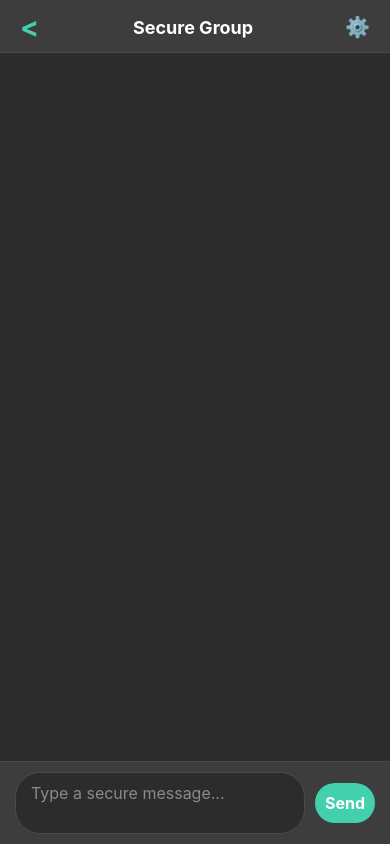
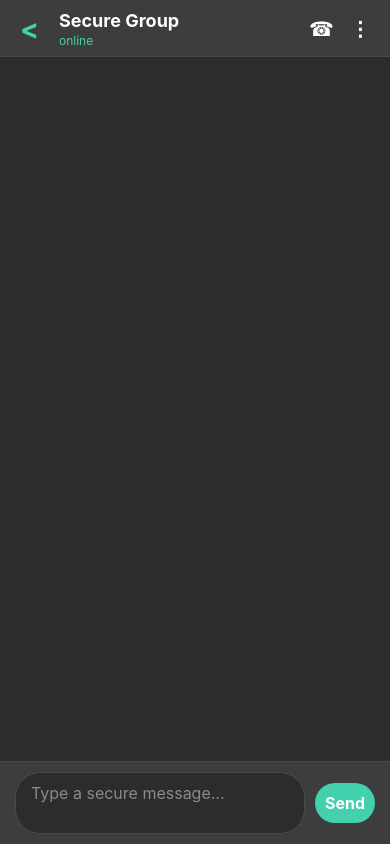
Before and after one commit to anshh02/SecureCommunicationApp, a React Native app: screen /Chat in a window 390 px wide. Built offline with nearby package versions, Linux system fonts and the light colour scheme.

Commit message:
Fix Text component errors and restore proper header layout: Remove Platform dependency, add call icons and online status

```diff
--- a/Screens/ChatScreen.js
+++ b/Screens/ChatScreen.js
@@ -6,8 +6,7 @@ import {
     TouchableOpacity,
     FlatList,
     StatusBar,
-    KeyboardAvoidingView,
-    Platform
+    KeyboardAvoidingView
 } from 'react-native';
 import { SafeAreaView } from 'react-native-safe-area-context';
 import styles from './styles_folder/ChatScreenStyles';
@@ -98,10 +97,18 @@ const ChatScreen = ({ navigation, route }) => {
                 <TouchableOpacity onPress={() => navigation.goBack()} style={styles.backButton}>
                     <Text style={styles.backButtonText}>{'<'}</Text>
                 </TouchableOpacity>
-                <Text style={styles.groupTitle}>{groupName}</Text>
-                <TouchableOpacity style={styles.moreOptionsButton}>
-                    <Text style={styles.moreOptionsText}>⚙️</Text> {/* Placeholder for group settings/info */}
-                </TouchableOpacity>
+                <View style={styles.titleContainer}>
+                    <Text style={styles.groupTitle}>{groupName}</Text>
+                    <Text style={styles.onlineStatus}>online</Text>
+                </View>
+                <View style={styles.headerActions}>
+                    <TouchableOpacity style={styles.actionButton}>
+                        <Text style={styles.actionText}>☎</Text>
+                    </TouchableOpacity>
+                    <TouchableOpacity style={styles.moreOptionsButton}>
+                        <Text style={styles.moreOptionsText}>⋮</Text>
+                    </TouchableOpacity>
+                </View>
             </View>
 
             {/* Message List */}
@@ -117,8 +124,8 @@ const ChatScreen = ({ navigation, route }) => {
 
             {/* Message Input Area */}
             <KeyboardAvoidingView
-                behavior={Platform.OS === "ios" ? "padding" : "height"}
-                keyboardVerticalOffset={Platform.OS === "ios" ? 0 : 20} // Adjust as needed
+                behavior="padding"
+                keyboardVerticalOffset={0}
                 style={styles.inputContainer}
             >
                 <TextInput
```
